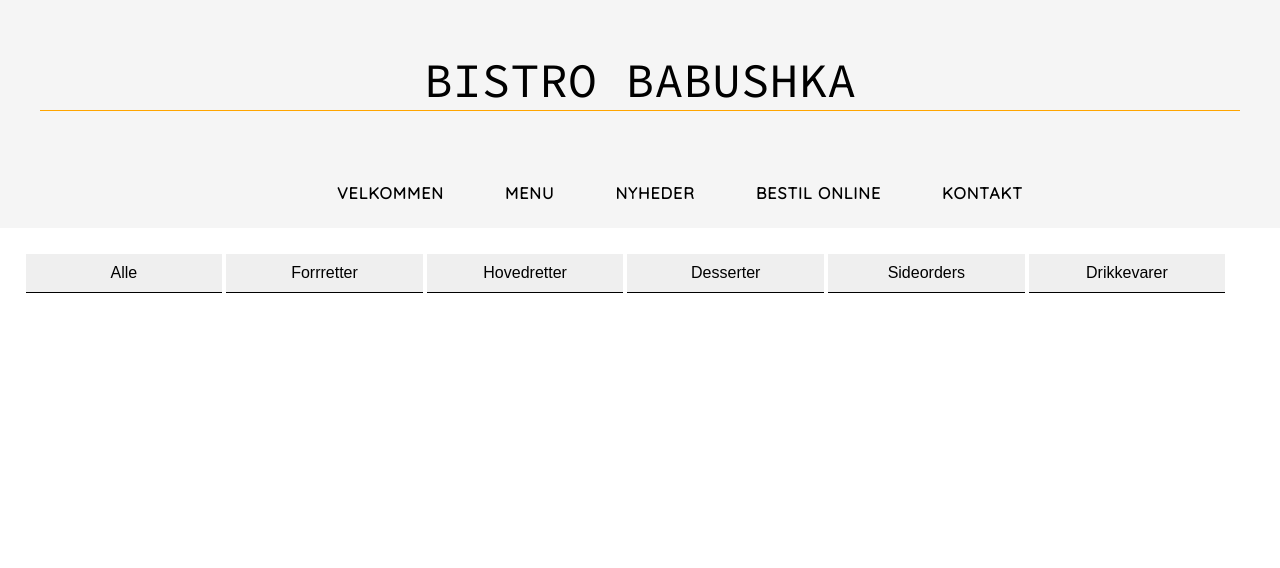
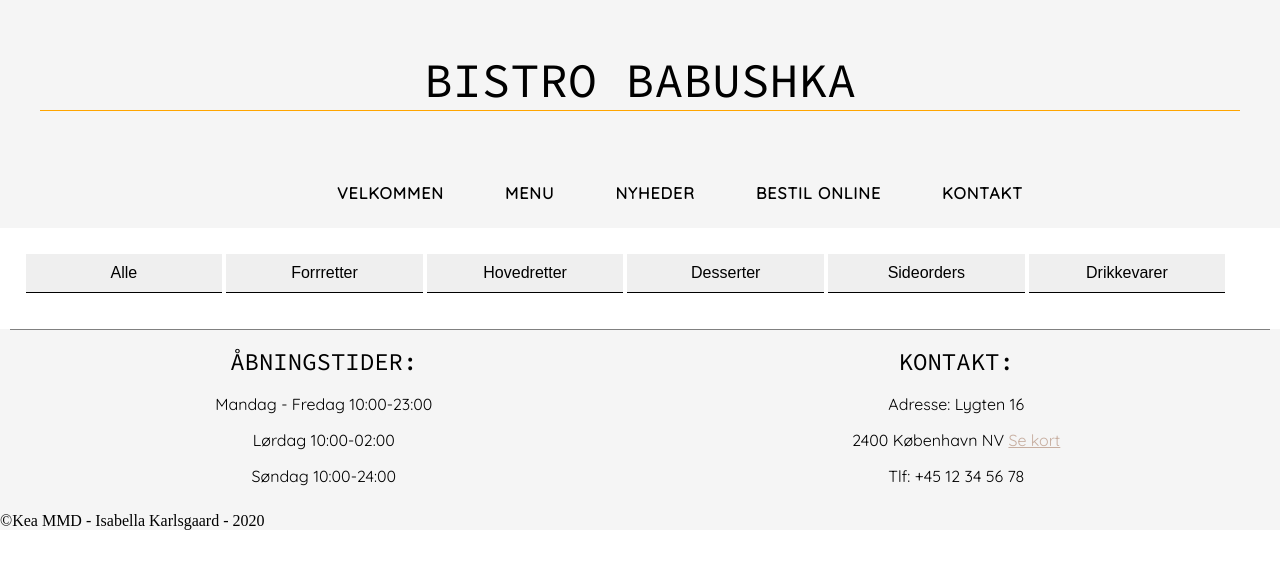
Before and after one commit to karlsgaard/Bistro-Babushka, a plain HTML site: page menu.html in a window 1280 px wide. Drawn offline with Linux system fonts and the light colour scheme; no server answers.

Commit message:
indsat indhold på startside

```diff
--- a/menu.html
+++ b/menu.html
@@ -49,6 +49,29 @@
     </template>
 </section>
 
+<footer id="footer">
+    <div class="sectionwrapper">
+        <div class="aabningstider">
+            <h1>ÅBNINGSTIDER:</h1>
+
+            <p>Mandag - Fredag 10:00-23:00</p>
+            <p>Lørdag 10:00-02:00</p>
+            <p>Søndag 10:00-24:00</p>
+
+        </div>
+        <div class="kontakt">
+            <h1>KONTAKT:</h1>
+            <p>Adresse: Lygten 16</p>
+            <p>2400 København NV <a href="https://www.google.com/maps/place/Beauty+By+Louise/@55.6487125,12.1307559,17z/data=!3m1!4b1!4m5!3m4!1s0x46525fd979e76f9d:0xf7c239d2da8d9b80!8m2!3d55.6487095!4d12.1329446"> Se kort</a></p>
+
+            <p>Tlf: +45 12 34 56 78 </p>
+        </div>
+
+    </div>
+    <div class="andcopy">
+        &copy;Kea MMD - Isabella Karlsgaard - 2020</div>
+</footer>
+
 
 
 <body>
--- a/style.css
+++ b/style.css
@@ -27,8 +27,6 @@ h1 {
 h2 {
     font-size: 1rem;
     font-family: 'Quicksand', sans-serif;
-
-
 }
 
 h3 {
@@ -42,7 +40,7 @@ p {
 
 .data-container {
     display: grid;
-    grid-template-columns: repeat(auto-fill, minmax(200px, 1fr));
+    grid-template-columns: repeat(auto-fill, minmax(300px, 1fr));
     margin: 10px;
     grid-gap: 5px;
 }
@@ -50,8 +48,6 @@ p {
 .valgt {
     color: red;
 }
-
-
 
 /*---- Generelle indstillinger  SLUT ------ */
 
@@ -173,7 +169,6 @@ header nav a:hover {
     margin: 10px;
     grid-gap: 5px;
     border-top: solid 1px grey;
-
 }
 
 #footer .aabningstider p {
@@ -189,38 +184,6 @@ header nav a:hover {
 #footer .kontakt a {
     color: #c7aea0;
 }
-
-/*
-#footer .aabningstider .kontakt .some {
-    flex-grow: 2;
-    flex-basis: 300px;
-}
-*/
-
-/*
-#footer .some {
-    display: flex;
-}
-
-.insta {
-    background-size: cover;
-    margin-right: 2rem;
-    margin-left: 4rem;
-    height: 10.3vw;
-    width: 10.2vw;
-}
-
-.face {
-    background-size: cover;
-    height: 10.3vw;
-    width: 10.2vw;
-}
-
-.andcopy {
-    color: white;
-    text-align: center;
-}
-*/
 
 /********kontakt slut *******/
 
@@ -275,8 +238,6 @@ button.filter:hover {
     width: 100%;
 }
 
-
-
 /********media q *******/
 
 @media only screen and (min-width:800px) {
@@ -309,28 +270,3 @@ button.filter:hover {
         text-decoration: none;
         color: black;
     }
-
-
-    /*
-    #logo_splash {
-        background-image: url(billeder/logo.svg);
-        height: 30vw;
-        width: 60vw;
-        background-size: cover;
-        position: absolute;
-        top: 20vw;
-        left: 20vw;
-    }
-*/
-
-}
-
-/*
-@media screen and (min-width: 550px) .velkommen_kasse {
-    margin: 0 auto;
-    width: 80%;
-    background: rgba(255, 255, 255, 0.7);
-    padding: 40px 0px;
-    box-shadow: 0px 0px 15px 0px rgba(56, 56, 56, 1);
-}
-*/
```
Also changed, not shown: index.html (+3 -5 lines).
